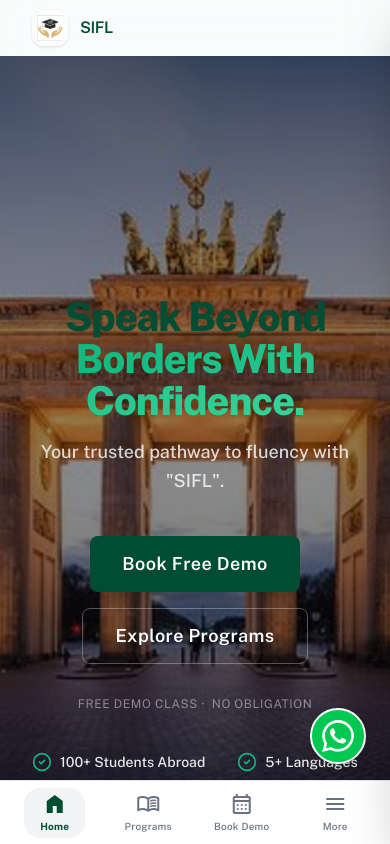
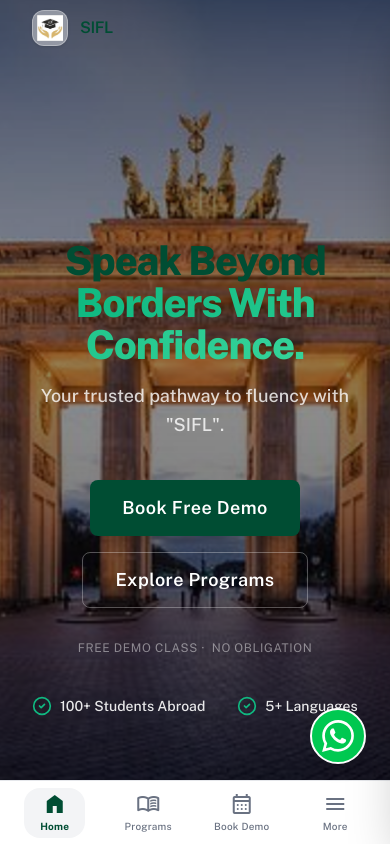
Before and after one commit to hritik2006singh-wq/sifl, a Next.js app: page / in a window 390 px wide. Shown: the top 844 px of the page. Built offline with nearby package versions, Linux system fonts and the light colour scheme.

Commit message:
Make mobile top navbar fully transparent with floating logo
Remove background, blur, and border from mobile navbar so the hero
extends to the very top of the screen. Logo and name float over
the hero content.

Co-Authored-By: Claude Opus 4.6 <noreply@anthropic.com>

```diff
--- a/components/Navbar.tsx
+++ b/components/Navbar.tsx
@@ -26,8 +26,8 @@ export default function Navbar({ isMobileMenuOpen, setIsMobileMenuOpen }: Navbar
       <header className="z-50 flex items-center transition-all duration-300
         fixed md:top-4 md:left-1/2 md:-translate-x-1/2 md:w-[calc(100%-2rem)] md:max-w-7xl md:h-16
         md:bg-white/70 md:backdrop-blur-md md:border md:border-white/40 md:rounded-2xl md:shadow-[0_8px_32px_rgba(0,0,0,0.08)]
-        max-md:sticky max-md:top-0 max-md:w-full max-md:h-14 max-md:px-4
-        max-md:bg-white/20 max-md:backdrop-blur-xl max-md:border-b max-md:border-white/20
+        max-md:fixed max-md:top-0 max-md:left-0 max-md:right-0 max-md:h-14 max-md:px-4
+        max-md:bg-transparent max-md:border-none max-md:shadow-none
       ">
         <div className="w-full px-4 lg:px-6 flex items-center justify-between">
 
```
